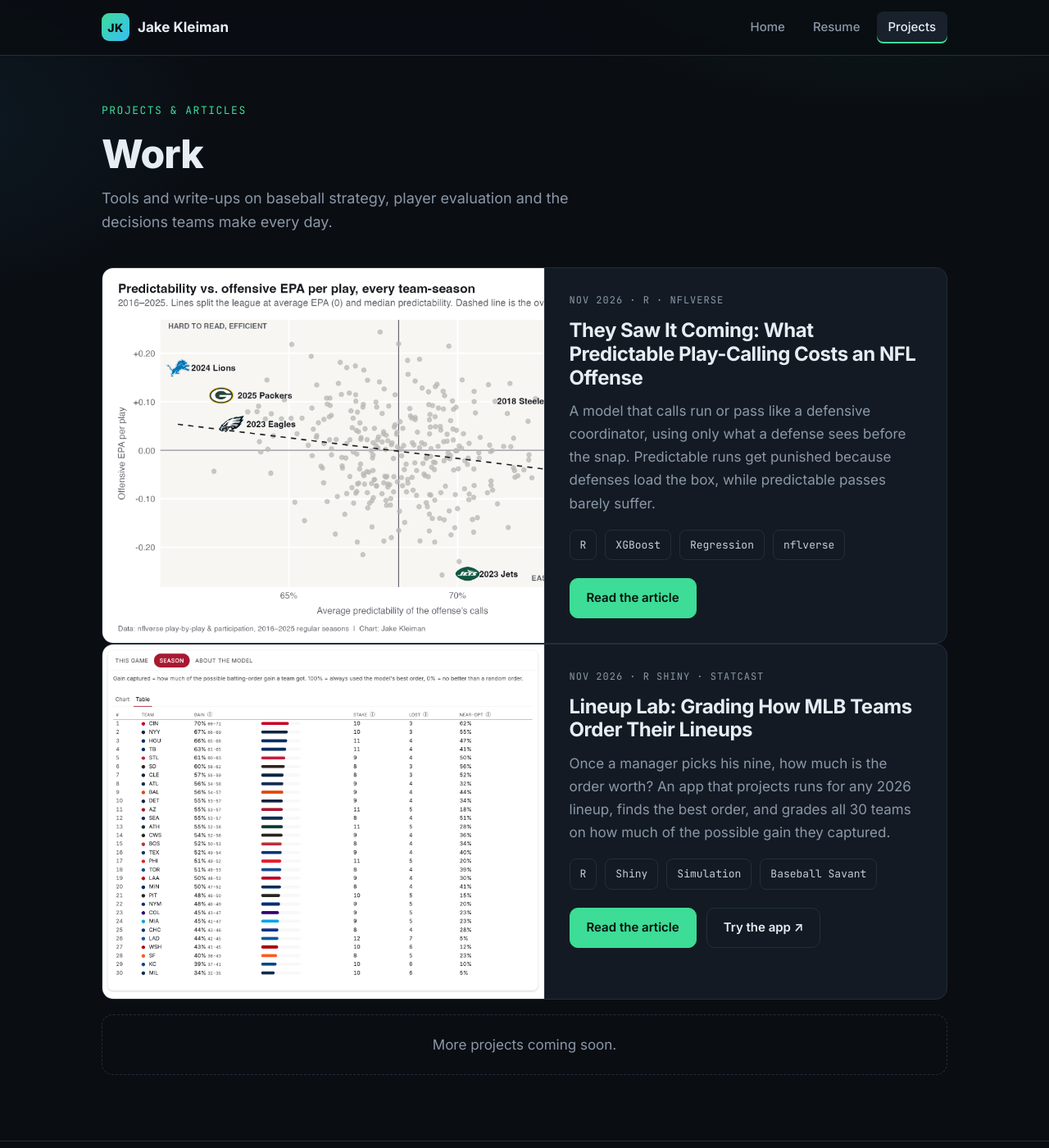
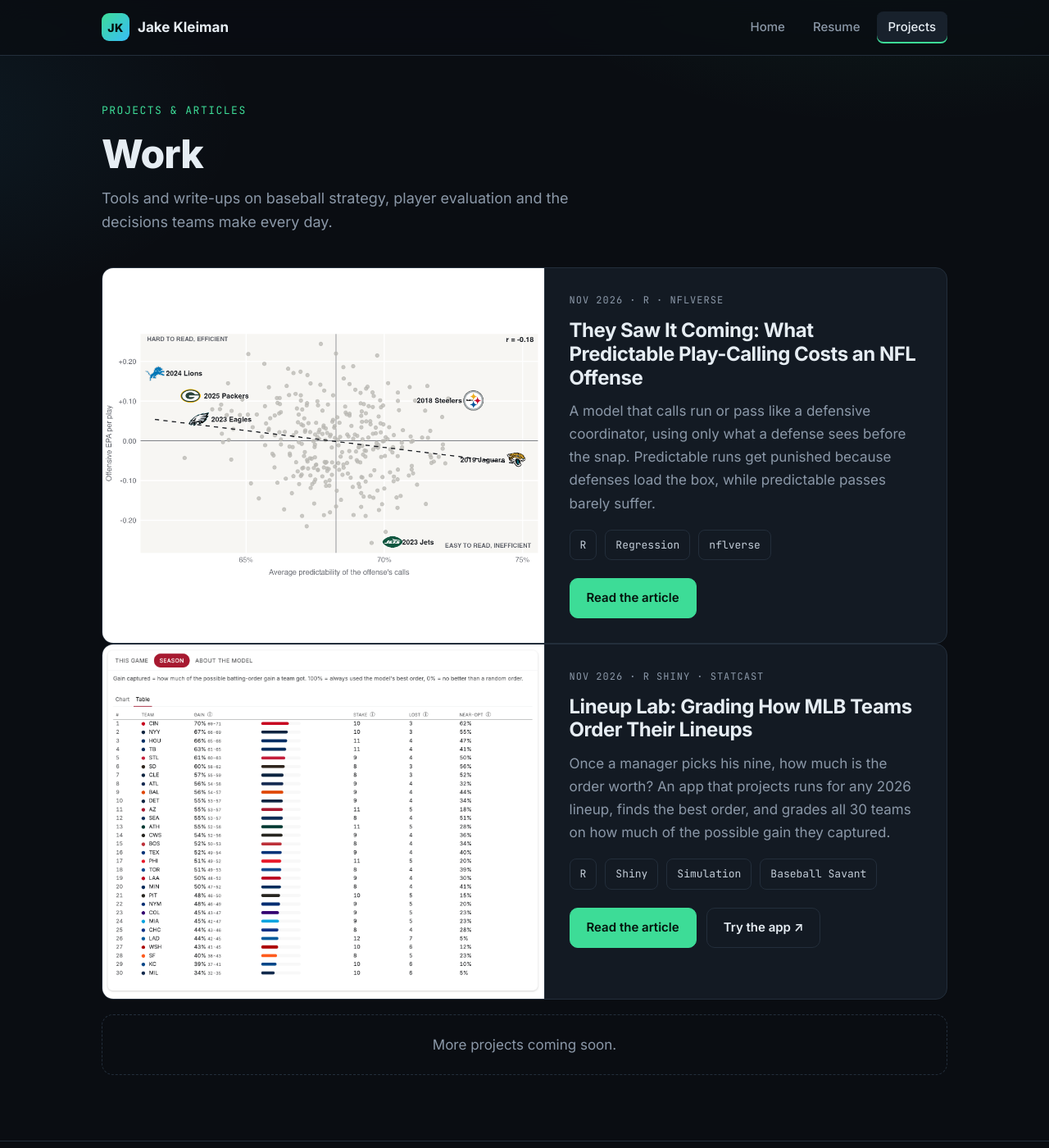
Before and after one commit to jakekleiman/jakekleiman.github.io, a Jekyll site: the page built from projects.md, in a window 1280 px wide and 1400 px high. Shown: the whole window at 82% size. Built offline with Jekyll 4.4.1, drawn with Linux system fonts in a browser that asks for light colours.

Commit message:
Fit predictability thumbnail on Projects card, drop XGBoost tag
Co-Authored-By: Claude Opus 5.5 <noreply@anthropic.com>
Claude-Session: https://claude.ai/code/session_019BerLSqfVTxTjg18rd7J3i

```diff
--- a/assets/css/site.css
+++ b/assets/css/site.css
@@ -147,6 +147,8 @@ h1, h2, h3 { line-height: 1.2; letter-spacing: -0.02em; }
 .project:hover { border-color: #33455a; transform: translateY(-2px); }
 .project-img { background: #0b1016; border-right: 1px solid var(--line); }
 .project-img img { display: block; width: 100%; height: 100%; object-fit: cover; object-position: top left; }
+.project-img--fit { background: #fff; display: flex; align-items: center; }
+.project-img--fit img { height: auto; object-fit: contain; }
 .project-body { padding: 30px; }
 .project-body h2 { font-size: 24px; margin: 0 0 12px; }
 .project-body h2 a { color: var(--text); }
--- a/projects.md
+++ b/projects.md
@@ -9,13 +9,13 @@ permalink: /projects/
 <p class="page-sub">Tools and write-ups on baseball strategy, player evaluation and the decisions teams make every day.</p>
 
 <div class="project">
-  <a class="project-img" href="{{ '/play-calling-predictability/' | relative_url }}"><img src="{{ '/assets/img/predictability/05-teams.png' | relative_url }}" alt="Every NFL team-season, predictability vs. EPA per play"></a>
+  <a class="project-img project-img--fit" href="{{ '/play-calling-predictability/' | relative_url }}"><img src="{{ '/assets/img/predictability/thumb-teams.png' | relative_url }}" alt="Every NFL team-season, predictability vs. EPA per play"></a>
   <div class="project-body">
     <div class="meta">Nov 2026 · R · nflverse</div>
     <h2><a href="{{ '/play-calling-predictability/' | relative_url }}">They Saw It Coming: What Predictable Play-Calling Costs an NFL Offense</a></h2>
     <p>A model that calls run or pass like a defensive coordinator, using only what a defense sees before the snap. Predictable runs get punished because defenses load the box, while predictable passes barely suffer.</p>
     <div class="chips" style="margin-bottom:22px">
-      <span class="chip">R</span><span class="chip">XGBoost</span><span class="chip">Regression</span><span class="chip">nflverse</span>
+      <span class="chip">R</span><span class="chip">Regression</span><span class="chip">nflverse</span>
     </div>
     <div class="btn-row" style="margin-top:0">
       <a class="btn btn-primary" href="{{ '/play-calling-predictability/' | relative_url }}">Read the article</a>
```
Also changed, not shown: assets/img/predictability/thumb-teams.png (added).
